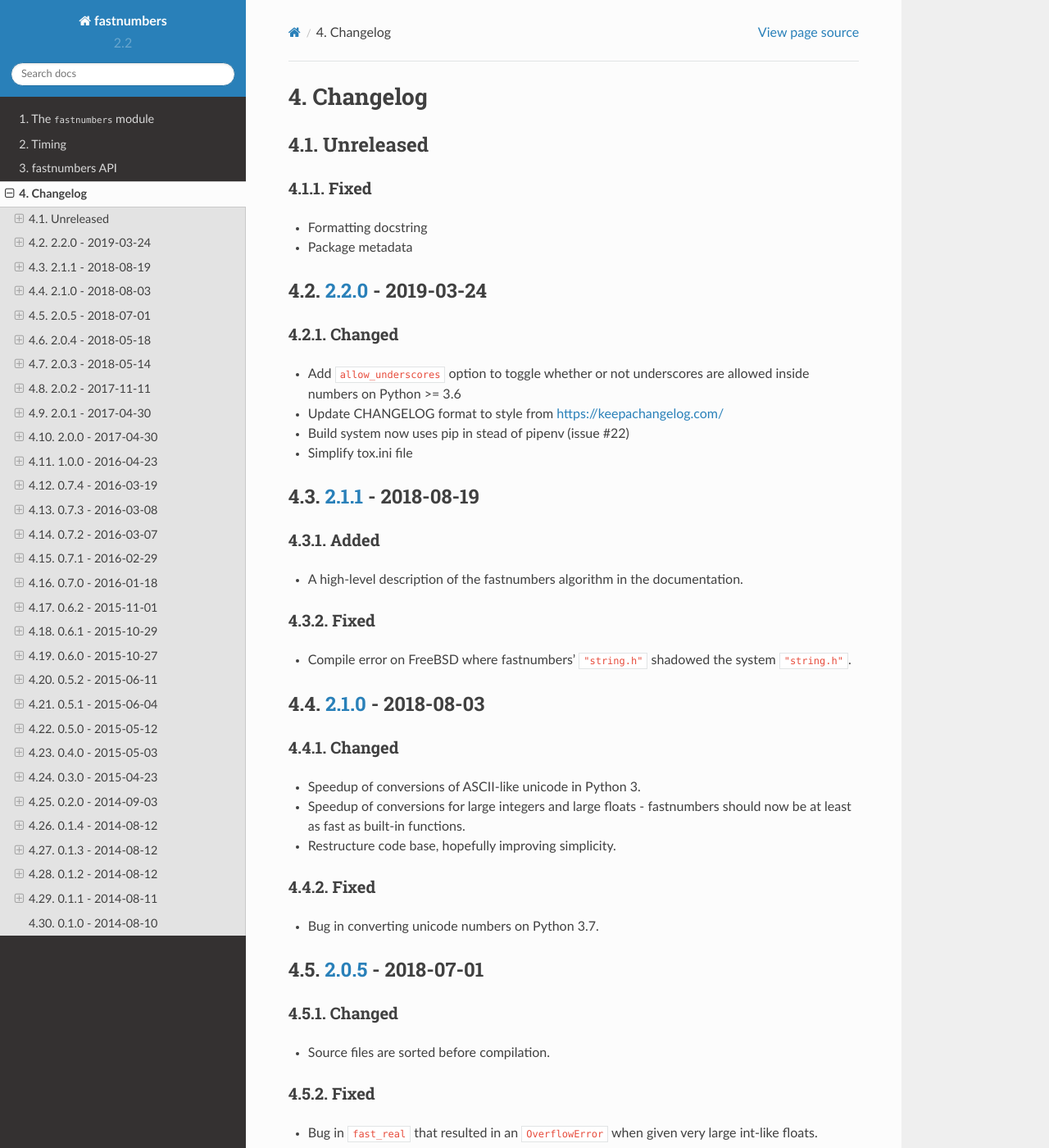
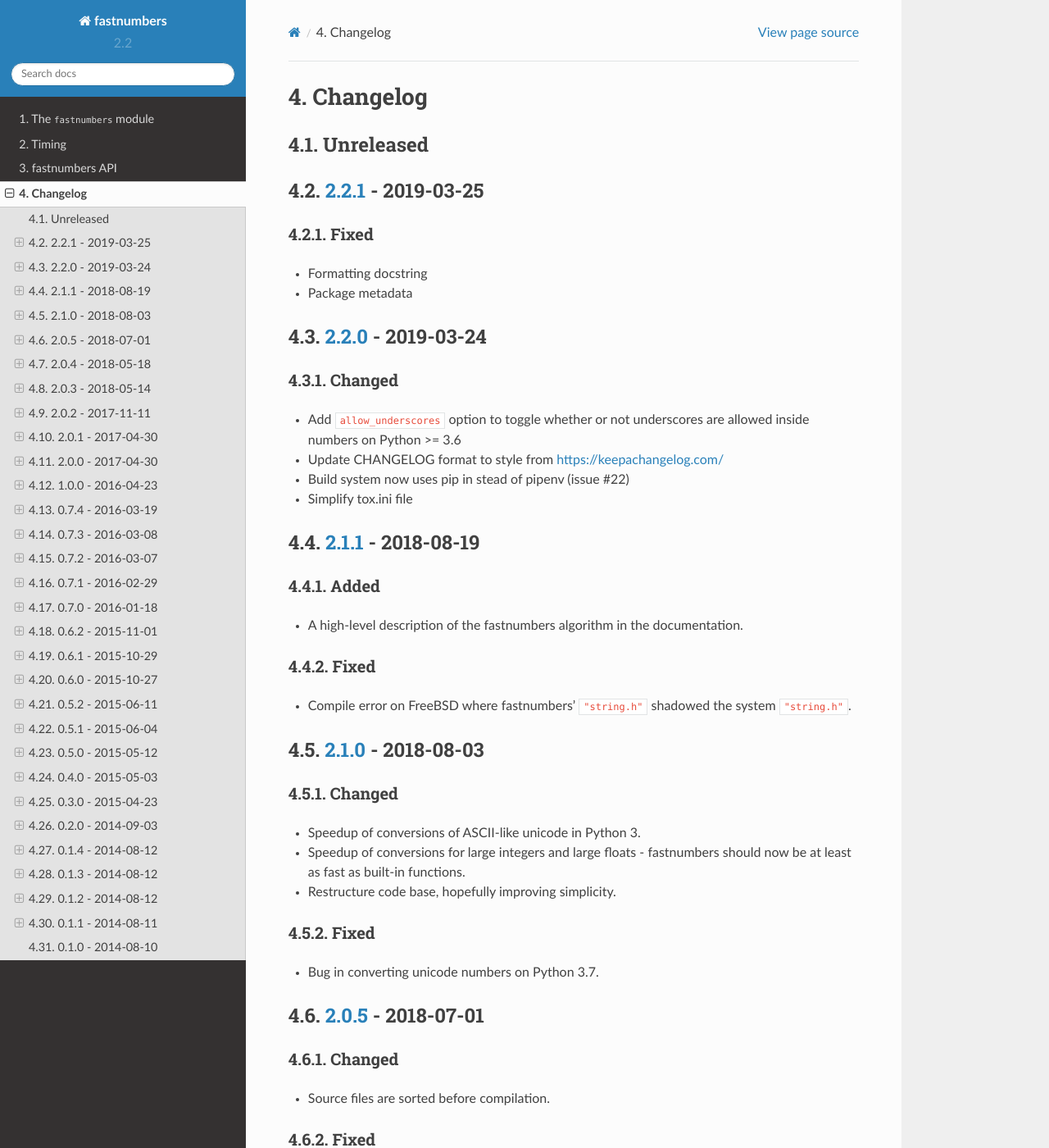
Before and after one commit to SethMMorton/fastnumbers, a Sphinx documentation site: the page built from docs/source/changelog.rst, in a window 1280 px wide and 1400 px high. Shown: the whole window at 82% size. Built offline with Sphinx 7.4.7 and the Read the Docs theme 2.0.0, drawn with Linux system fonts in a browser that asks for light colours; some of the changed text lies outside the part shown.

Commit message:
Bump version: 2.2.0 → 2.2.1

```diff
--- a/CHANGELOG.md
+++ b/CHANGELOG.md
@@ -1,4 +1,7 @@
 Unreleased
+---
+
+[2.2.1] - 2019-03-25
 ---
 
 ### Fixed
@@ -287,6 +290,7 @@ Unreleased
   - Initial release of `fastnumbers`
 
 <!---Comparison links-->
+[2.2.1]: https://github.com/SethMMorton/fastnumbers/compare/2.2.0...2.2.1
 [2.2.0]: https://github.com/SethMMorton/fastnumbers/compare/2.1.1...2.2.0
 [2.1.1]: https://github.com/SethMMorton/fastnumbers/compare/2.1.0...2.1.1
 [2.1.0]: https://github.com/SethMMorton/fastnumbers/compare/2.0.5...2.1.0
--- a/docs/source/conf.py
+++ b/docs/source/conf.py
@@ -68,7 +68,7 @@ copyright = u'2014, Seth M. Morton'
 # built documents.
 #
 # The full version, including alpha/beta/rc tags.
-release = '2.2.0'
+release = '2.2.1'
 # The short X.Y version.
 version = '.'.join(release.split('.')[0:2])
 
--- a/setup.cfg
+++ b/setup.cfg
@@ -1,5 +1,5 @@
 [bumpversion]
-current_version = 2.2.0
+current_version = 2.2.1
 commit = True
 tag = True
 tag_name = {new_version}
--- a/setup.py
+++ b/setup.py
@@ -13,7 +13,7 @@ from setuptools import setup, Extension
 # All other data is in the setup.cfg file.
 setup(
     name='fastnumbers',
-    version='2.2.0',
+    version='2.2.1',
     ext_modules=[
         Extension(
             'fastnumbers', sorted(glob.glob('src/*.c')),
```
Also changed, not shown: 1 other file.
